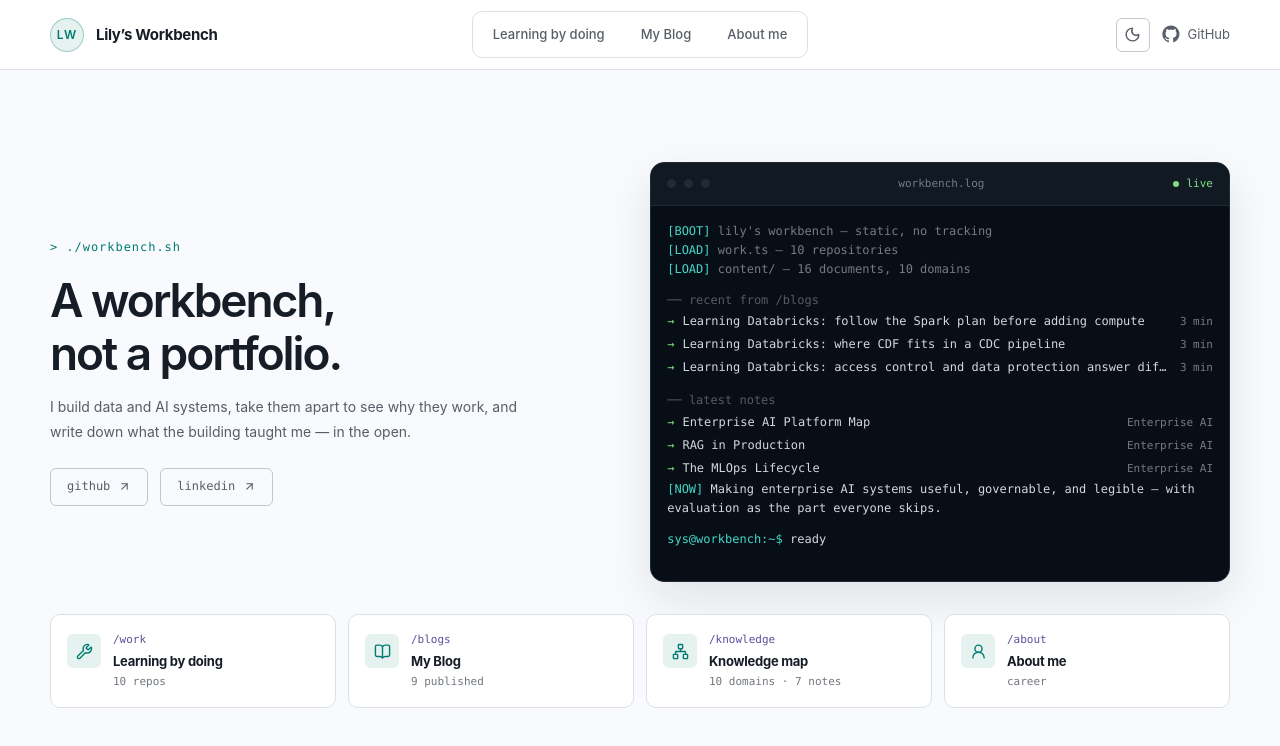
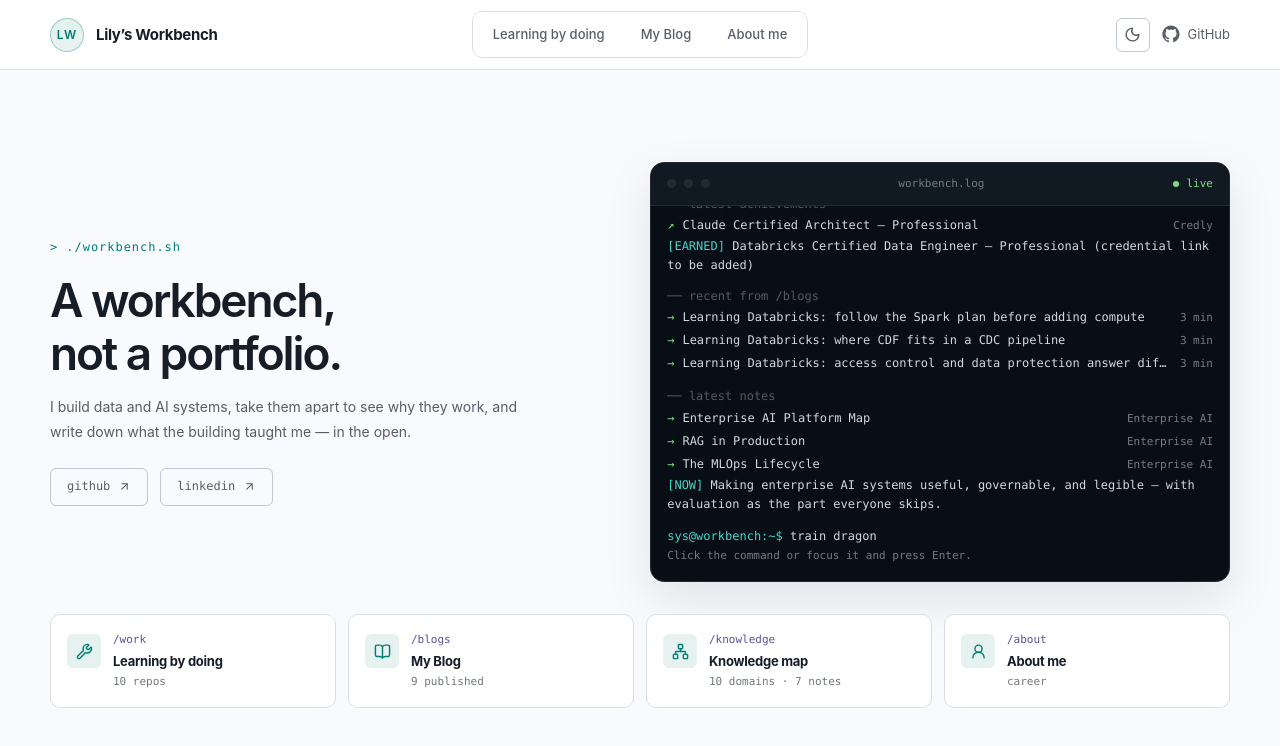
Before and after one commit to Lily-Feng/Lily-Feng.github.io, a React (Vite) app: page / in a window 1280 px wide. Shown: the top 746 px of the page. Built offline with nearby package versions, Linux system fonts and the light colour scheme.

Commit message:
show some fun magic

```diff
--- a/src/components/BootTerminal.tsx
+++ b/src/components/BootTerminal.tsx
@@ -1,14 +1,13 @@
 import { useEffect, useRef, useState } from "react";
 import { Link } from "react-router-dom";
-import { documents, domains, isExternal } from "../lib/content";
+import { documents, isExternal } from "../lib/content";
 import { documentPath } from "../lib/format";
 import { profile } from "../data/resume";
-import { workTiers } from "../data/work";
+import { terminalCommand } from "../data/terminalCommands";
 
 /**
- * The boot log. Every line reports something true about this site, and the
- * entry lines are real links — the terminal is the fastest route into the
- * newest writing, not set dressing.
+ * Recent achievements and writing. Credential and content entries are real
+ * links; credentials awaiting a URL remain plain text.
  */
 type Line =
   | { kind: "log"; tag: string; text: string; tone?: "ok" | "dim" }
@@ -17,14 +16,13 @@ type Line =
   | { kind: "prompt" };
 
 function buildLines(): Line[] {
-  const repos = workTiers.reduce((total, tier) => total + tier.repos.length, 0);
   const posts = documents.filter((document) => document.kind !== "note");
   const notes = documents.filter((document) => document.kind === "note");
 
   return [
-    { kind: "log", tag: "boot", text: "lily's workbench — static, no tracking" },
-    { kind: "log", tag: "load", text: `work.ts — ${repos} repositories` },
-    { kind: "log", tag: "load", text: `content/ — ${posts.length + notes.length} documents, ${domains.length} domains` },
+    { kind: "head", text: "latest achievements" },
+    { kind: "entry", href: "https://www.credly.com/badges/f05563fe-19bb-42b8-8c97-3c3fba108300", label: "Claude Certified Architect — Professional", meta: "Credly" },
+    { kind: "log", tag: "earned", text: "Databricks Certified Data Engineer — Professional (credential link to be added)", tone: "ok" },
     { kind: "head", text: "recent from /blogs" },
     ...posts.slice(0, 3).map((document): Line => (
       isExternal(document)
@@ -54,6 +52,7 @@ export function BootTerminal() {
   // Reduced motion (and anyone who has already seen it) gets the whole log at once.
   const [shown, setShown] = useState(() => (prefersReducedMotion() ? lines.length : 0));
   const bodyRef = useRef<HTMLDivElement>(null);
+  const [executed, setExecuted] = useState(false);
 
   useEffect(() => {
     if (shown >= lines.length) return;
@@ -67,7 +66,7 @@ export function BootTerminal() {
   useEffect(() => {
     const body = bodyRef.current;
     if (body) body.scrollTop = body.scrollHeight;
-  }, [shown]);
+  }, [shown, executed]);
 
   return (
     <div className="terminal">
@@ -77,7 +76,7 @@ export function BootTerminal() {
         <span className="terminal-live"><i />live</span>
       </div>
 
-      <div className="terminal-body" ref={bodyRef} tabIndex={0} aria-label="Site boot log and recent entries">
+      <div className="terminal-body" ref={bodyRef} tabIndex={0} aria-label="Latest achievements and recent entries">
         {lines.slice(0, shown).map((line, index) => {
           if (line.kind === "head") {
             return <p className="term-head" key={index}>{line.text}</p>;
@@ -96,9 +95,29 @@ export function BootTerminal() {
           }
           if (line.kind === "prompt") {
             return (
-              <p className="term-prompt" key={index}>
-                <span>sys@workbench:~$</span> ready<i className="term-caret" />
-              </p>
+              <div key={index}>
+                <div className="term-prompt">
+                  <span>sys@workbench:~$</span>{" "}
+                  <button
+                    className="term-command"
+                    type="button"
+                    onClick={() => setExecuted(true)}
+                    aria-label={`Run ${terminalCommand.command}`}
+                    aria-expanded={executed}
+                    aria-controls="terminal-response"
+                  >
+                    {terminalCommand.command}
+                    {!executed && <i className="term-caret" aria-hidden="true" />}
+                  </button>
+                </div>
+                {!executed && <p className="term-hint">Click the command or focus it and press Enter.</p>}
+                <div id="terminal-response" role="status" aria-live="polite">
+                  {executed && <>
+                    <pre className="term-art" aria-hidden="true">{terminalCommand.art}</pre>
+                    <p className="term-response">{terminalCommand.message}</p>
+                  </>}
+                </div>
+              </div>
             );
           }
           return (
--- /dev/null
+++ b/src/data/terminalCommands.ts
@@ -0,0 +1,58 @@
+/** Playful local responses; these commands never execute shell code. */
+export const terminalCommands = [
+  {
+    command: "make magic",
+    art: "       *\n   *  / \\  *\n     /___\\\n      | |\n  ____|_|____",
+    message: "No magic. Just curiosity, debugging, and one more commit.",
+  },
+  {
+    command: "train dragon",
+    art: "       /\\_/\\\n   ___( o.o )___\n  /    > ^ <    \\\n /_______________\\",
+    message: "Small model. Big ambitions. Please don't eat the training data.",
+  },
+  {
+    command: "ask ai",
+    art: "     .--------.\n     |  o  o  |\n     |   __   |\n     '---[]---'\n        /||\\",
+    message: "Confident answer detected. Evidence still loading.",
+  },
+  {
+    command: "git grow",
+    art: "        \\ | /\n         \\|/\n      ----*----\n          |\n         / \\\n    ____/___\\____",
+    message: "Another branch. Another lesson. Growth rarely looks like a straight line.",
+  },
+  {
+    command: "debug universe",
+    art: "      .       *\n   *    .---.     .\n       / o o \\\n       \\  ~  /\n    .   '---'   *",
+    message: "Cannot reproduce the universe. Works on my machine.",
+  },
+  {
+    command: "brew intelligence",
+    art: "       ( (\n        ) )\n      .-----.\n      | AI  |]\n      |     |\n      '-----'",
+    message: "Two parts curiosity. One part compute. Stir. Evaluate. Repeat.",
+  },
+  {
+    command: "deploy hope",
+    art: "         /\\\n        /  \\\n        |[]|\n        |  |\n       /|  |\\\n      /_|__|_\\\n        /\\/\\",
+    message: "All checks passed.*\n*Existential checks still pending.",
+  },
+];
+
+function chooseCommand() {
+  let previous: string | null = null;
+  try {
+    previous = window.sessionStorage.getItem("workbench-command");
+  } catch {
+    // Random selection also works when browser storage is unavailable.
+  }
+  const options = terminalCommands.filter((item) => item.command !== previous);
+  const selected = options[Math.floor(Math.random() * options.length)];
+  try {
+    window.sessionStorage.setItem("workbench-command", selected.command);
+  } catch {
+    // Storage is optional; it only prevents consecutive repeats.
+  }
+  return selected;
+}
+
+// Choose once per page load, keeping the command stable across route changes.
+export const terminalCommand = chooseCommand();
--- a/src/styles/home.css
+++ b/src/styles/home.css
@@ -216,6 +216,33 @@
   color: var(--term-text);
 }
 .term-prompt > span { color: var(--term-accent); }
+.term-command {
+  padding: 0;
+  border: 0;
+  background: transparent;
+  color: var(--term-text);
+  font: inherit;
+  text-align: left;
+  cursor: pointer;
+}
+.term-command:hover { color: var(--term-go); }
+.term-hint {
+  margin: 0;
+  color: var(--term-dim);
+  font-size: var(--text-2xs);
+}
+.term-art {
+  margin: var(--space-3) 0;
+  color: var(--term-go);
+  font: inherit;
+  line-height: 1.3;
+}
+.term-response {
+  margin: 0;
+  color: var(--term-text);
+  white-space: pre-line;
+  overflow-wrap: anywhere;
+}
 
 /* ── Modules ─────────────────────────────────────────────────────────────── */
 .bench-modules {
```
